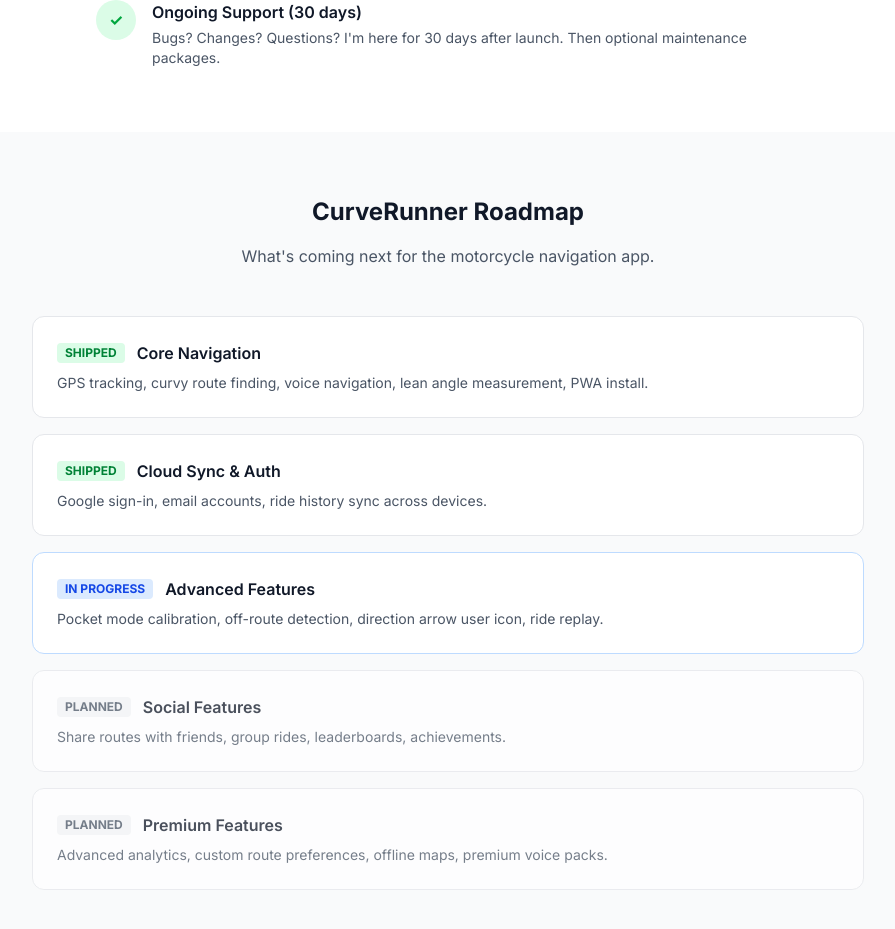
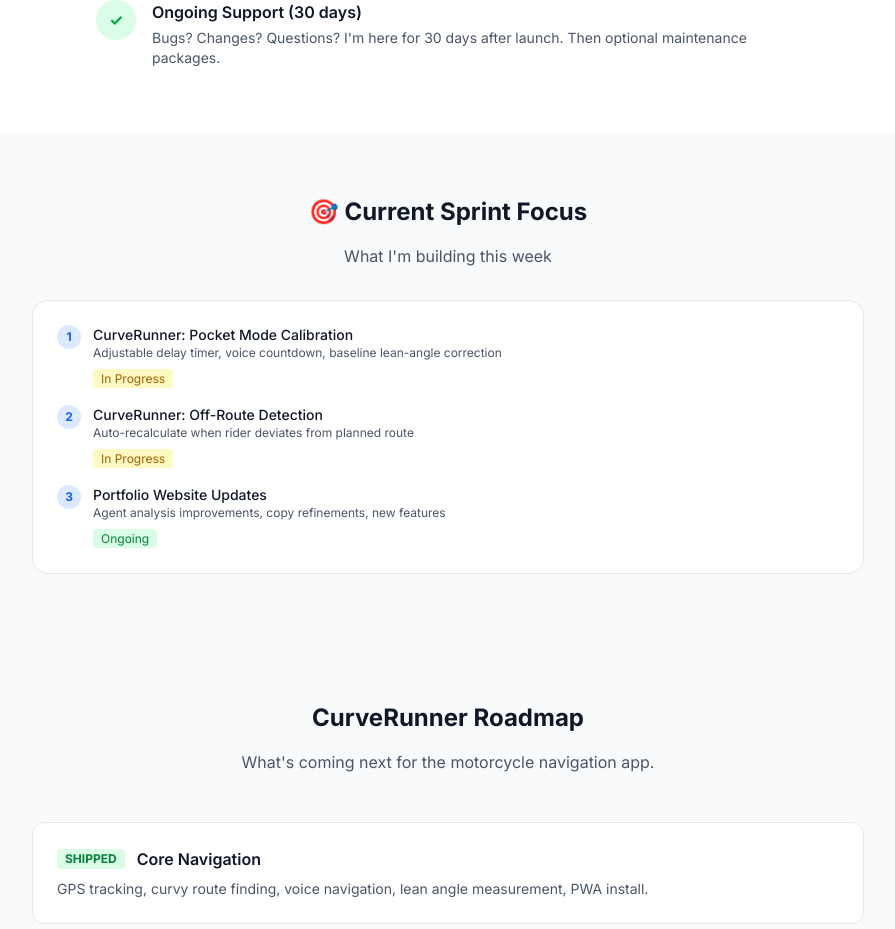
Before and after one commit to mjmorrison10/mjmorrisonusa, a React (Vite) app: page /#/webdev in a window 1280 px wide. Shown: the part 9918-10847 px from the top of the page, without its empty margins (192-1087 px from the left). Built offline with nearby package versions, Linux system fonts and the light colour scheme.

Commit message:
Sprint Prioritizer: Current sprint goals section

```diff
--- a/src/pages/WebDev.jsx
+++ b/src/pages/WebDev.jsx
@@ -984,6 +984,57 @@ export default function WebDev() {
         </div>
       </section>
 
+      {/* Current Sprint Goals */}
+      <section className="py-16 bg-gray-50 dark:bg-gray-950">
+        <div className="max-w-4xl mx-auto px-4 sm:px-6 lg:px-8">
+          <div className="text-center mb-8">
+            <h2 className="text-2xl font-bold text-gray-900 dark:text-white mb-4">
+              🎯 Current Sprint Focus
+            </h2>
+            <p className="text-gray-600 dark:text-gray-400">
+              What I'm building this week
+            </p>
+          </div>
+
+          <div className="bg-white dark:bg-gray-900 rounded-2xl p-6 border border-gray-200 dark:border-gray-800">
+            <div className="space-y-4">
+              <div className="flex items-start gap-3">
+                <span className="flex-shrink-0 w-6 h-6 bg-blue-100 dark:bg-blue-900/30 rounded-full flex items-center justify-center text-xs font-bold text-blue-600 dark:text-blue-400">1</span>
+                <div>
+                  <div className="font-medium text-gray-900 dark:text-white text-sm">CurveRunner: Pocket Mode Calibration</div>
+                  <div className="text-xs text-gray-600 dark:text-gray-400">Adjustable delay timer, voice countdown, baseline lean-angle correction</div>
+                  <div className="mt-1">
+                    <span className="px-2 py-0.5 bg-yellow-100 dark:bg-yellow-900/30 text-yellow-700 dark:text-yellow-300 rounded text-xs">In Progress</span>
+                  </div>
+                </div>
+              </div>
+
+              <div className="flex items-start gap-3">
+                <span className="flex-shrink-0 w-6 h-6 bg-blue-100 dark:bg-blue-900/30 rounded-full flex items-center justify-center text-xs font-bold text-blue-600 dark:text-blue-400">2</span>
+                <div>
+                  <div className="font-medium text-gray-900 dark:text-white text-sm">CurveRunner: Off-Route Detection</div>
+                  <div className="text-xs text-gray-600 dark:text-gray-400">Auto-recalculate when rider deviates from planned route</div>
+                  <div className="mt-1">
+                    <span className="px-2 py-0.5 bg-yellow-100 dark:bg-yellow-900/30 text-yellow-700 dark:text-yellow-300 rounded text-xs">In Progress</span>
+                  </div>
+                </div>
+              </div>
+
+              <div className="flex items-start gap-3">
+                <span className="flex-shrink-0 w-6 h-6 bg-blue-100 dark:bg-blue-900/30 rounded-full flex items-center justify-center text-xs font-bold text-blue-600 dark:text-blue-400">3</span>
+                <div>
+                  <div className="font-medium text-gray-900 dark:text-white text-sm">Portfolio Website Updates</div>
+                  <div className="text-xs text-gray-600 dark:text-gray-400">Agent analysis improvements, copy refinements, new features</div>
+                  <div className="mt-1">
+                    <span className="px-2 py-0.5 bg-green-100 dark:bg-green-900/30 text-green-700 dark:text-green-300 rounded text-xs">Ongoing</span>
+                  </div>
+                </div>
+              </div>
+            </div>
+          </div>
+        </div>
+      </section>
+
       {/* CurveRunner Roadmap */}
       <section className="py-16 bg-gray-50 dark:bg-gray-950">
         <div className="max-w-4xl mx-auto px-4 sm:px-6 lg:px-8">
```
